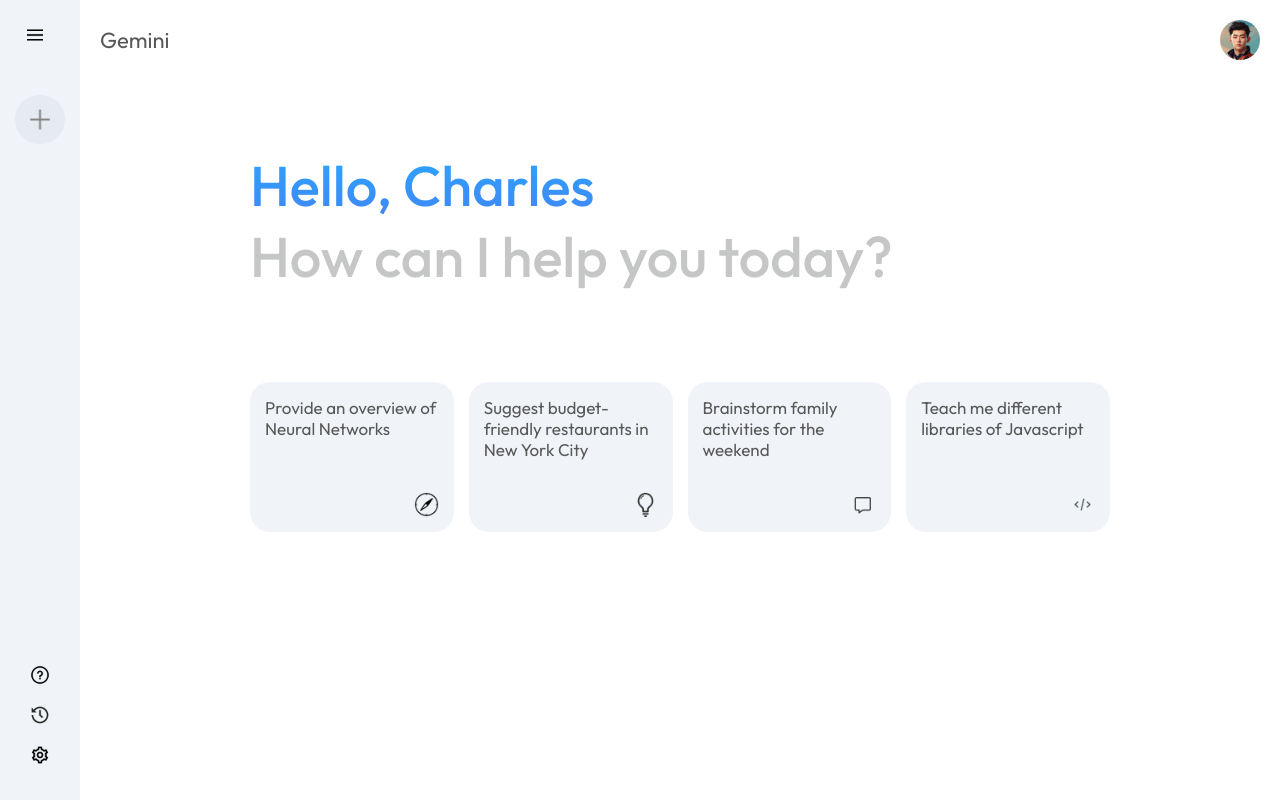
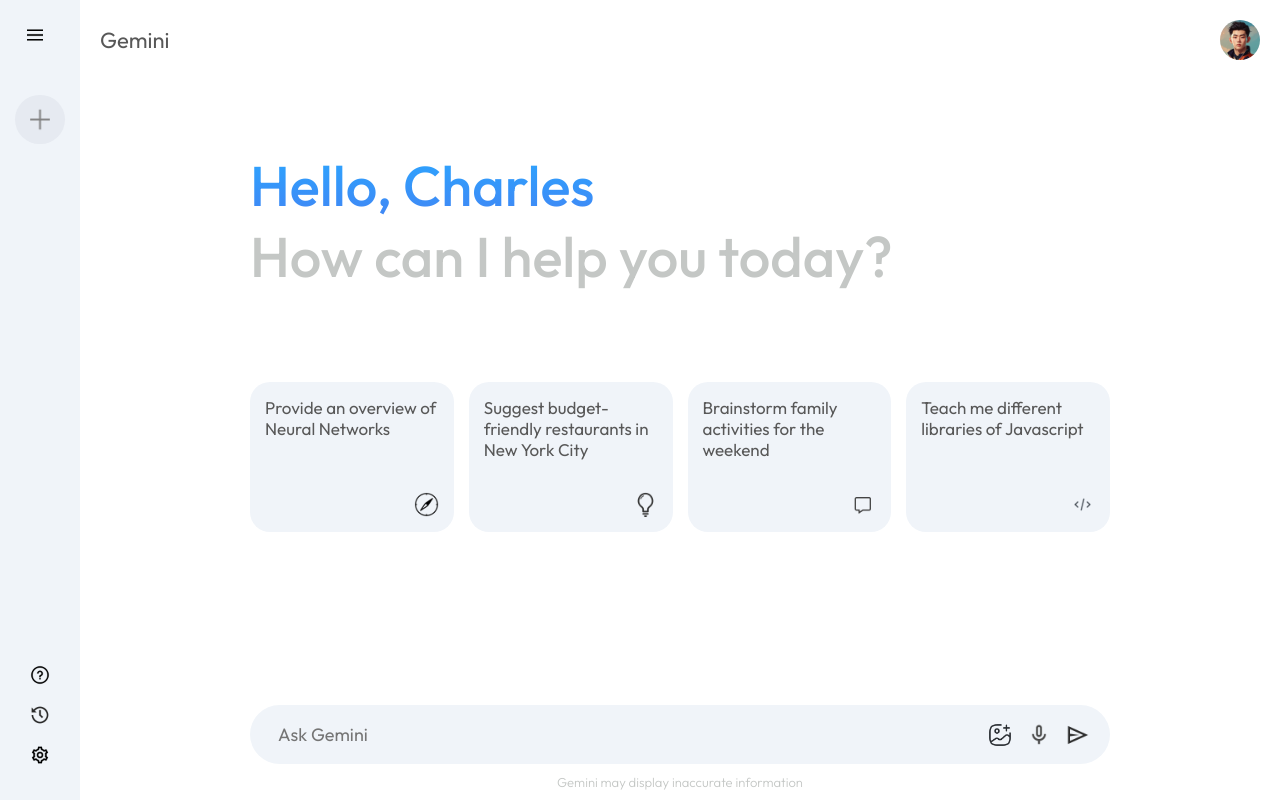
Before and after one commit to charles-ivy-wang/Google-2.0-Clone, a React (Vite) app: page / in a window 1280 px wide. Built offline with nearby package versions, Linux system fonts and the light colour scheme.

Commit message:
Added API SDK code and APIkey

```diff
--- a/package.json
+++ b/package.json
@@ -10,11 +10,14 @@
     "preview": "vite preview"
   },
   "dependencies": {
+    "@google/genai": "^1.10.0",
+    "mime": "^4.0.7",
     "react": "^19.1.0",
     "react-dom": "^19.1.0"
   },
   "devDependencies": {
     "@eslint/js": "^9.30.1",
+    "@types/node": "^24.0.15",
     "@types/react": "^19.1.8",
     "@types/react-dom": "^19.1.6",
     "@vitejs/plugin-react": "^4.6.0",
--- a/src/components/main_comp/Main.css
+++ b/src/components/main_comp/Main.css
@@ -72,3 +72,50 @@
 .main .card:hover {
   background-color: #dfe4ea;
 }
+
+.main .main-bottom{
+  position: absolute;
+  width: 100%;
+  bottom: 0;
+  max-width: 900px;
+  margin: auto;
+  padding: 0px 20px;
+}
+
+.main .search-box{
+  display: flex;
+  align-items: center;
+  justify-content: space-between;
+  gap: 20px;
+  padding: 10px 20px;
+  border-radius: 50px;
+  background-color: #f0f4f9;
+}
+
+.main .search-box img {
+  width: 24px;
+  cursor: pointer;
+}
+
+.main .search-box input {
+  flex: 1;
+  outline:none;
+  background: transparent;
+  border: none;
+  padding:8px;
+  font-size: 18px;
+}
+
+.main .search-box div{
+  display: flex;
+  align-items: center;
+  gap: 15px;
+}
+
+.main .disclaimer {
+  font-size: 13px;
+  font-weight: 300;
+  text-align: center;
+  margin: 10px auto;
+  color: #c4c7c5;
+}
--- a/src/components/main_comp/Main.jsx
+++ b/src/components/main_comp/Main.jsx
@@ -12,7 +12,9 @@
 
       <div className="main-container">
         <div className="intro">
-          <p><span>Hello, Charles</span></p>
+          <p>
+            <span>Hello, Charles</span>
+          </p>
           <p>How can I help you today?</p>
         </div>
 
@@ -37,6 +39,18 @@
             <img src={assets.code_icon} alt="" />
           </div>
         </div>
+
+        <div className="main-bottom">
+          <div className="search-box">
+            <input type="text" placeholder="Ask Gemini" />
+            <div>
+              <img src={assets.gallery_icon} alt="" />
+              <img src={assets.mic_icon} alt="" />
+              <img src={assets.send_icon} alt="" />
+            </div>
+          </div>
+          <p className="disclaimer">Gemini may display inaccurate information</p>
+        </div>
       </div>
     </div>
   );
```
Also changed, not shown: src/config/gemini.ts (added, +51 -0 lines), 1 other file (tests, documents, lock files or other folders).
